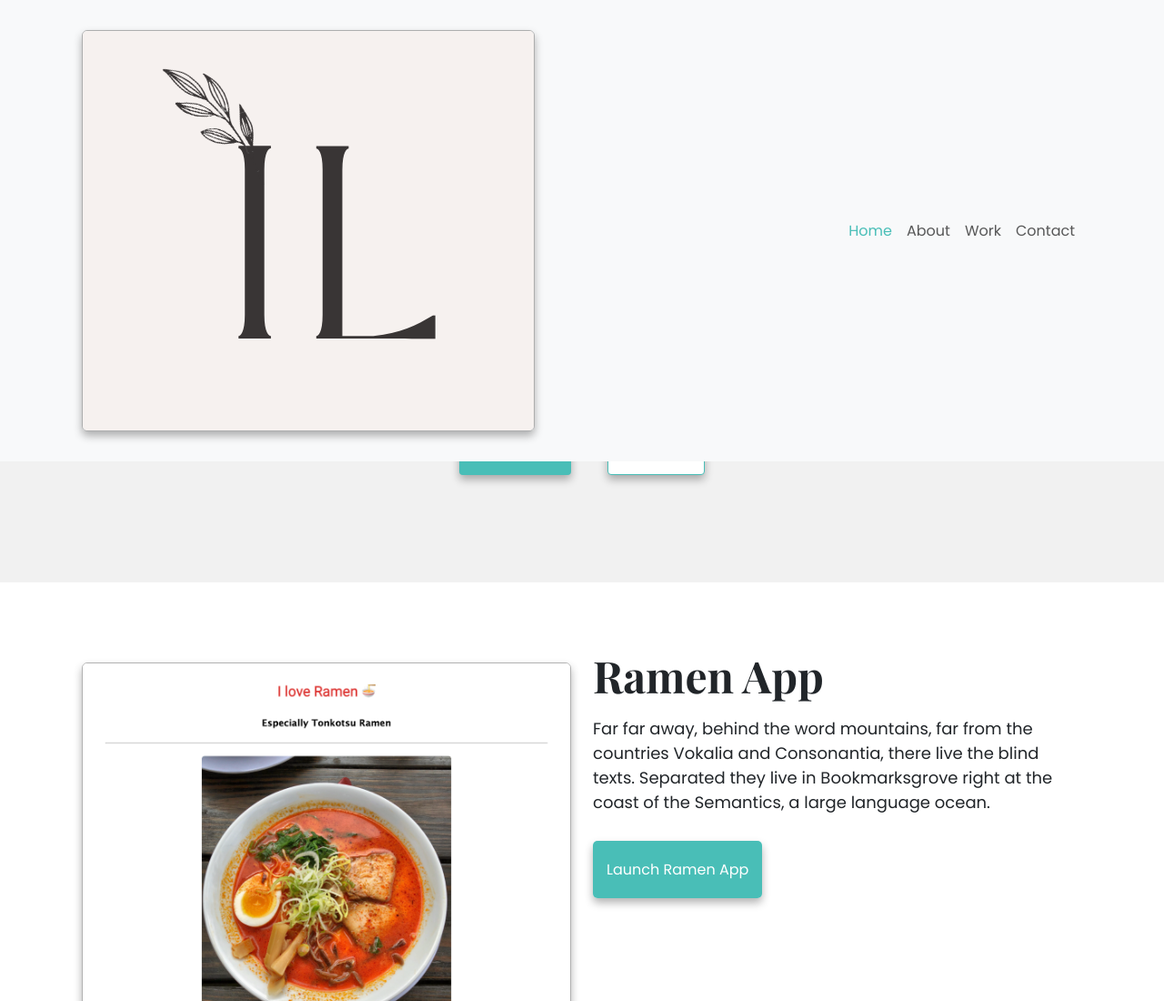
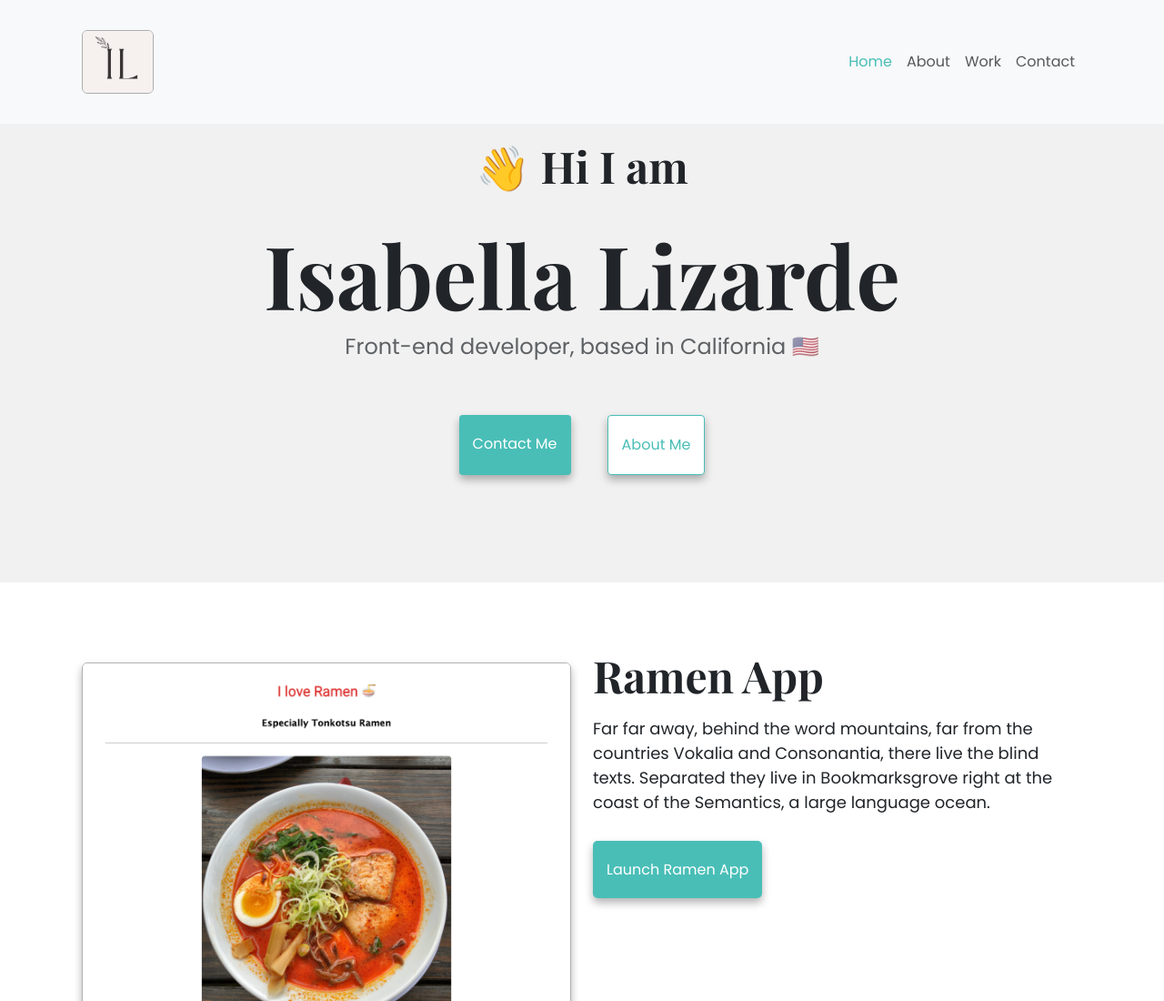
Before and after one commit to soybella/SheCodes-Portfolio-Project, a plain HTML site: page index.html in a window 1280 px wide. Shown: the top 1100 px of the page at 91% size. Drawn offline with nearby package versions, Linux system fonts and the light colour scheme.

Commit message:
Added CSS for logo image

```diff
--- a/styles/portfolio.css
+++ b/styles/portfolio.css
@@ -58,9 +58,14 @@ img {
   box-shadow: var(--box-shadow);
 }
 
-.heart-logo {
+/* .heart-logo {
   color: var(--backup-color);
   padding: 5px;
+} */
+
+.logo-small {
+  max-height: 70px;
+  box-shadow: none;
 }
 
 .navbar-list {
```
